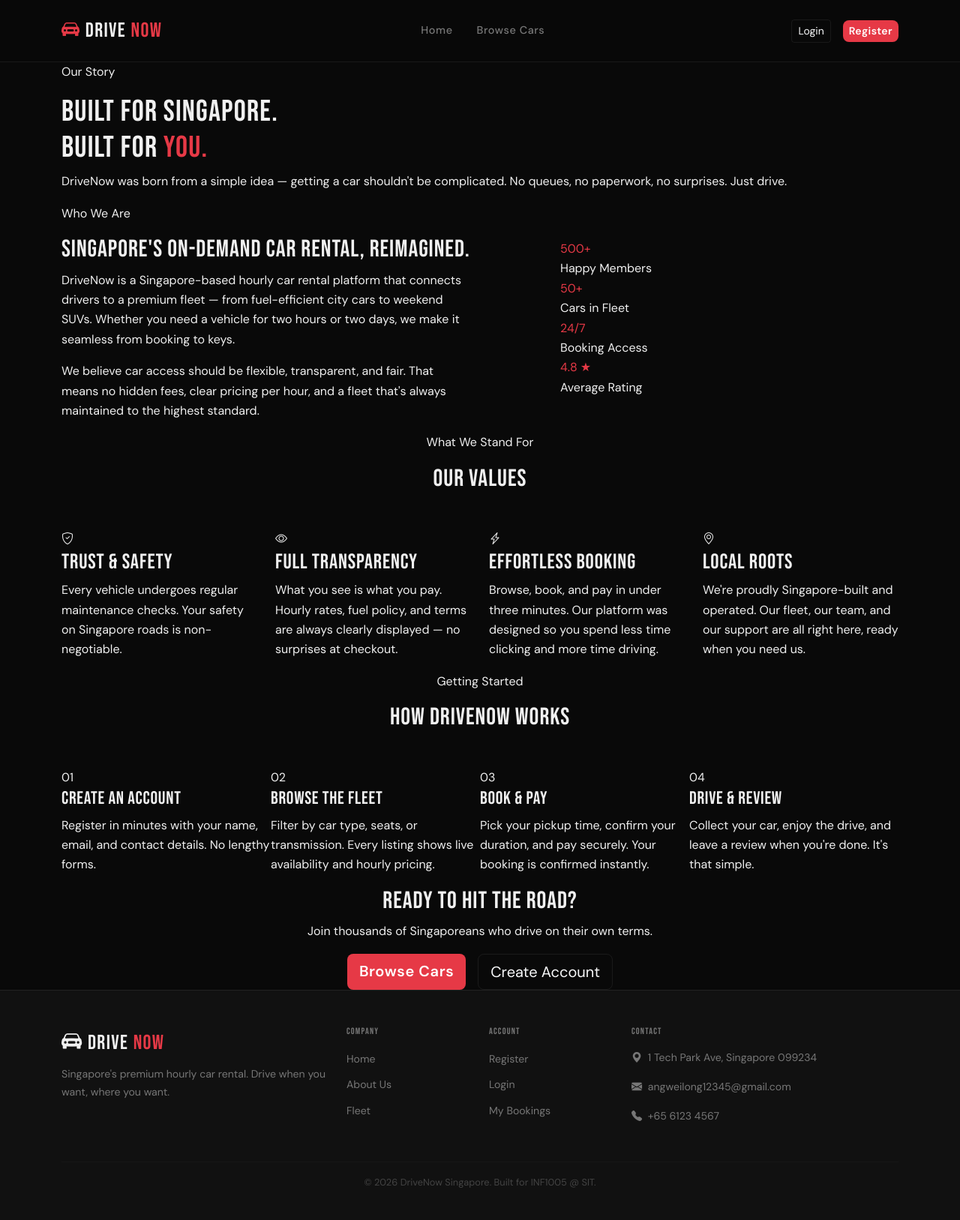
After one commit to Hexteris/INF1005-P7-3-Group-Project-Drivenow, a PHP site: page /about.php in a window 1280 px wide. The commit adds this page. Shown: the whole page at 75% size. Run offline with PHP 8.4, Linux system fonts and the light colour scheme.

Commit message:
Added about us page

```diff
--- /dev/null
+++ b/about.php
@@ -0,0 +1,151 @@
+<?php
+$pageTitle = 'About Us';
+require_once 'includes/header.php';
+?>
+
+<main>
+
+<!--HERO-->
+<section class="about-hero">
+    <div class="container">
+        <p class="about-hero-eyebrow">Our Story</p>
+        <h1 class="about-hero-title">
+            Built for Singapore.<br>
+            Built for <span class="logo-accent">You.</span>
+        </h1>
+        <p class="about-hero-sub">
+            DriveNow was born from a simple idea — getting a car shouldn't be complicated.
+            No queues, no paperwork, no surprises. Just drive.
+        </p>
+    </div>
+</section>
+
+<!-- WHO WE ARE -->
+<section class="about-section">
+    <div class="container">
+        <div class="row align-items-center gy-5">
+            <div class="col-lg-6">
+                <p class="section-label">Who We Are</p>
+                <h2 class="section-heading">Singapore's on-demand car rental, reimagined.</h2>
+                <p class="section-body">
+                    DriveNow is a Singapore-based hourly car rental platform that connects drivers
+                    to a premium fleet — from fuel-efficient city cars to weekend SUVs. Whether you
+                    need a vehicle for two hours or two days, we make it seamless from booking to keys.
+                </p>
+                <p class="section-body">
+                    We believe car access should be flexible, transparent, and fair. That means no
+                    hidden fees, clear pricing per hour, and a fleet that's always maintained to
+                    the highest standard.
+                </p>
+            </div>
+            <div class="col-lg-5 offset-lg-1">
+                <div class="about-stat-grid">
+                    <div class="about-stat-card">
+                        <div class="about-stat-num text-accent">500+</div>
+                        <div class="about-stat-label">Happy Members</div>
+                    </div>
+                    <div class="about-stat-card">
+                        <div class="about-stat-num text-accent">50+</div>
+                        <div class="about-stat-label">Cars in Fleet</div>
+                    </div>
+                    <div class="about-stat-card">
+                        <div class="about-stat-num text-accent">24/7</div>
+                        <div class="about-stat-label">Booking Access</div>
+                    </div>
+                    <div class="about-stat-card">
+                        <div class="about-stat-num text-accent">4.8 ★</div>
+                        <div class="about-stat-label">Average Rating</div>
+                    </div>
+                </div>
+            </div>
+        </div>
+    </div>
+</section>
+
+<!-- VALUES -->
+<section class="about-section about-section--alt">
+    <div class="container">
+        <div class="text-center mb-5">
+            <p class="section-label">What We Stand For</p>
+            <h2 class="section-heading">Our Values</h2>
+        </div>
+        <div class="row g-4">
+            <div class="col-md-6 col-lg-3">
+                <div class="value-card">
+                    <div class="value-icon"><i class="bi bi-shield-check"></i></div>
+                    <h3 class="value-title">Trust &amp; Safety</h3>
+                    <p class="value-body">Every vehicle undergoes regular maintenance checks. Your safety on Singapore roads is non-negotiable.</p>
+                </div>
+            </div>
+            <div class="col-md-6 col-lg-3">
+                <div class="value-card">
+                    <div class="value-icon"><i class="bi bi-eye"></i></div>
+                    <h3 class="value-title">Full Transparency</h3>
+                    <p class="value-body">What you see is what you pay. Hourly rates, fuel policy, and terms are always clearly displayed — no surprises at checkout.</p>
+                </div>
+            </div>
+            <div class="col-md-6 col-lg-3">
+                <div class="value-card">
+                    <div class="value-icon"><i class="bi bi-lightning-charge"></i></div>
+                    <h3 class="value-title">Effortless Booking</h3>
+                    <p class="value-body">Browse, book, and pay in under three minutes. Our platform was designed so you spend less time clicking and more time driving.</p>
+                </div>
+            </div>
+            <div class="col-md-6 col-lg-3">
+                <div class="value-card">
+                    <div class="value-icon"><i class="bi bi-geo-alt"></i></div>
+                    <h3 class="value-title">Local Roots</h3>
+                    <p class="value-body">We're proudly Singapore-built and operated. Our fleet, our team, and our support are all right here, ready when you need us.</p>
+                </div>
+            </div>
+        </div>
+    </div>
+</section>
+
+<!-- HOW IT WORKS -->
+<section class="about-section">
+    <div class="container">
+        <div class="text-center mb-5">
+            <p class="section-label">Getting Started</p>
+            <h2 class="section-heading">How DriveNow Works</h2>
+        </div>
+        <div class="row g-0 how-steps">
+            <div class="col-md-3 how-step">
+                <div class="how-step-num">01</div>
+                <h4 class="how-step-title">Create an Account</h4>
+                <p class="how-step-body">Register in minutes with your name, email, and contact details. No lengthy forms.</p>
+            </div>
+            <div class="col-md-3 how-step">
+                <div class="how-step-num">02</div>
+                <h4 class="how-step-title">Browse the Fleet</h4>
+                <p class="how-step-body">Filter by car type, seats, or transmission. Every listing shows live availability and hourly pricing.</p>
+            </div>
+            <div class="col-md-3 how-step">
+                <div class="how-step-num">03</div>
+                <h4 class="how-step-title">Book &amp; Pay</h4>
+                <p class="how-step-body">Pick your pickup time, confirm your duration, and pay securely. Your booking is confirmed instantly.</p>
+            </div>
+            <div class="col-md-3 how-step">
+                <div class="how-step-num">04</div>
+                <h4 class="how-step-title">Drive &amp; Review</h4>
+                <p class="how-step-body">Collect your car, enjoy the drive, and leave a review when you're done. It's that simple.</p>
+            </div>
+        </div>
+    </div>
+</section>
+
+<!-- CTA -->
+<section class="about-cta">
+    <div class="container text-center">
+        <h2 class="about-cta-title">Ready to hit the road?</h2>
+        <p class="about-cta-sub">Join thousands of Singaporeans who drive on their own terms.</p>
+        <div class="d-flex gap-3 justify-content-center flex-wrap">
+            <a href="<?php echo BASE; ?>/cars.php" class="btn btn-accent btn-lg">Browse Cars</a>
+            <a href="<?php echo BASE; ?>/register.php" class="btn btn-outline-light btn-lg">Create Account</a>
+        </div>
+    </div>
+</section>
+
+</main>
+
+<?php require_once 'includes/footer.php'; ?>
--- a/includes/footer.php
+++ b/includes/footer.php
@@ -10,6 +10,7 @@
                 <h6 class="footer-heading">Company</h6>
                 <ul class="footer-links">
                     <li><a href="<?php echo BASE; ?>/index.php">Home</a></li>
+                    <li><a href="<?php echo BASE; ?>/about.php">About Us</a></li>
                     <li><a href="<?php echo BASE; ?>/cars.php">Fleet</a></li>
                 </ul>
             </div>
@@ -24,7 +25,7 @@
             <div class="col-md-4">
                 <h6 class="footer-heading">Contact</h6>
                 <p class="footer-tagline"><i class="bi bi-geo-alt-fill me-1"></i> 1 Tech Park Ave, Singapore 099234</p>
-                <p class="footer-tagline"><i class="bi bi-envelope-fill me-1"></i> hello@drivenow.sg</p>
+                <p class="footer-tagline"><i class="bi bi-envelope-fill me-1"></i> angweilong12345@gmail.com</p>
                 <p class="footer-tagline"><i class="bi bi-telephone-fill me-1"></i> +65 6123 4567</p>
             </div>
         </div>
--- a/includes/header.php
+++ b/includes/header.php
@@ -17,7 +17,7 @@ $isAdmin    = isAdmin();
     <link href="https://cdn.jsdelivr.net/npm/bootstrap@5.3.3/dist/css/bootstrap.min.css" rel="stylesheet">
     <link href="https://cdn.jsdelivr.net/npm/bootstrap-icons@1.11.3/font/bootstrap-icons.css" rel="stylesheet">
     <link href="<?php echo BASE; ?>/css/style.css" rel="stylesheet">
-    <?php if (isset($pageTitle) && $pageTitle === 'Register' || $pageTitle === 'Login'): ?>
+    <?php if (isset($pageTitle) && ($pageTitle === 'Register' || $pageTitle === 'Login')): ?>
     <script src="https://www.google.com/recaptcha/api.js" async defer></script>
     <?php endif; ?>
 </head>
```
